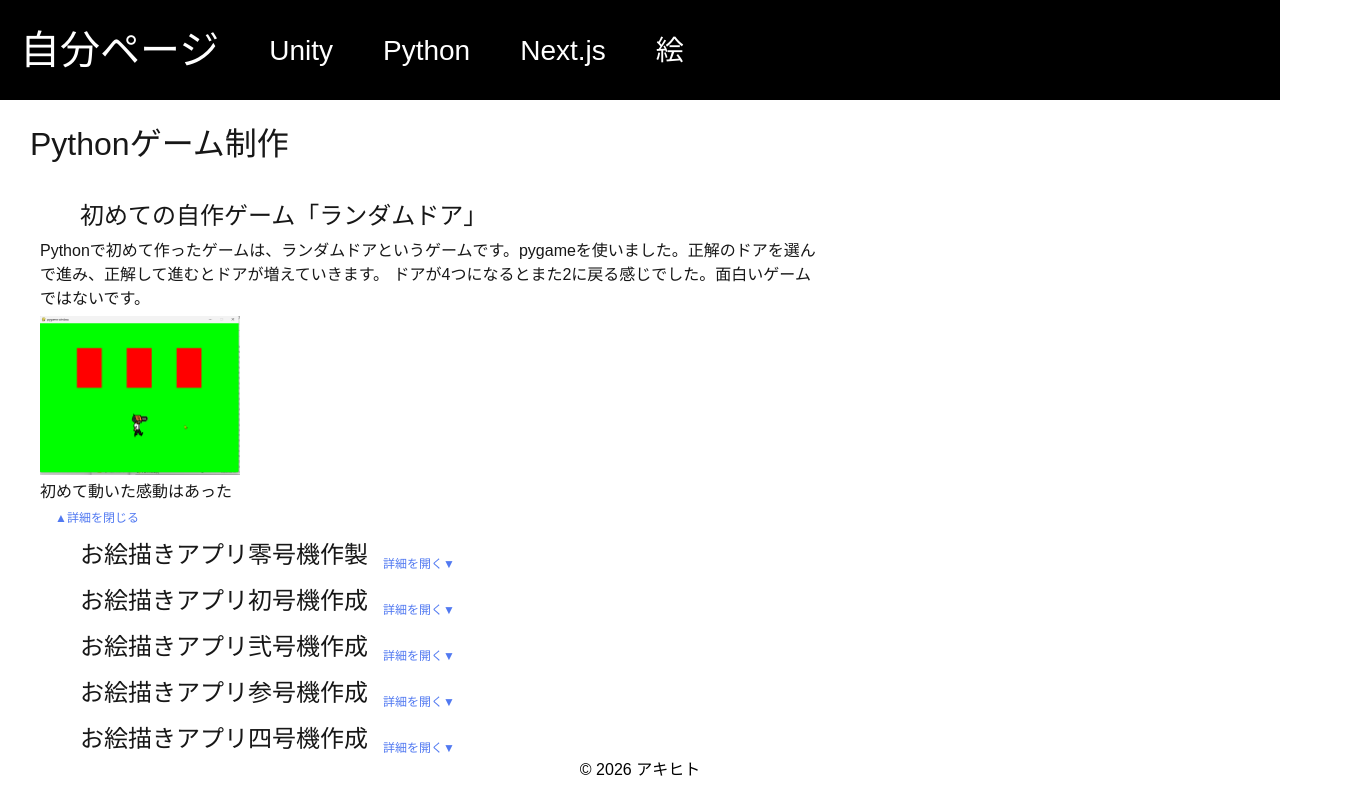
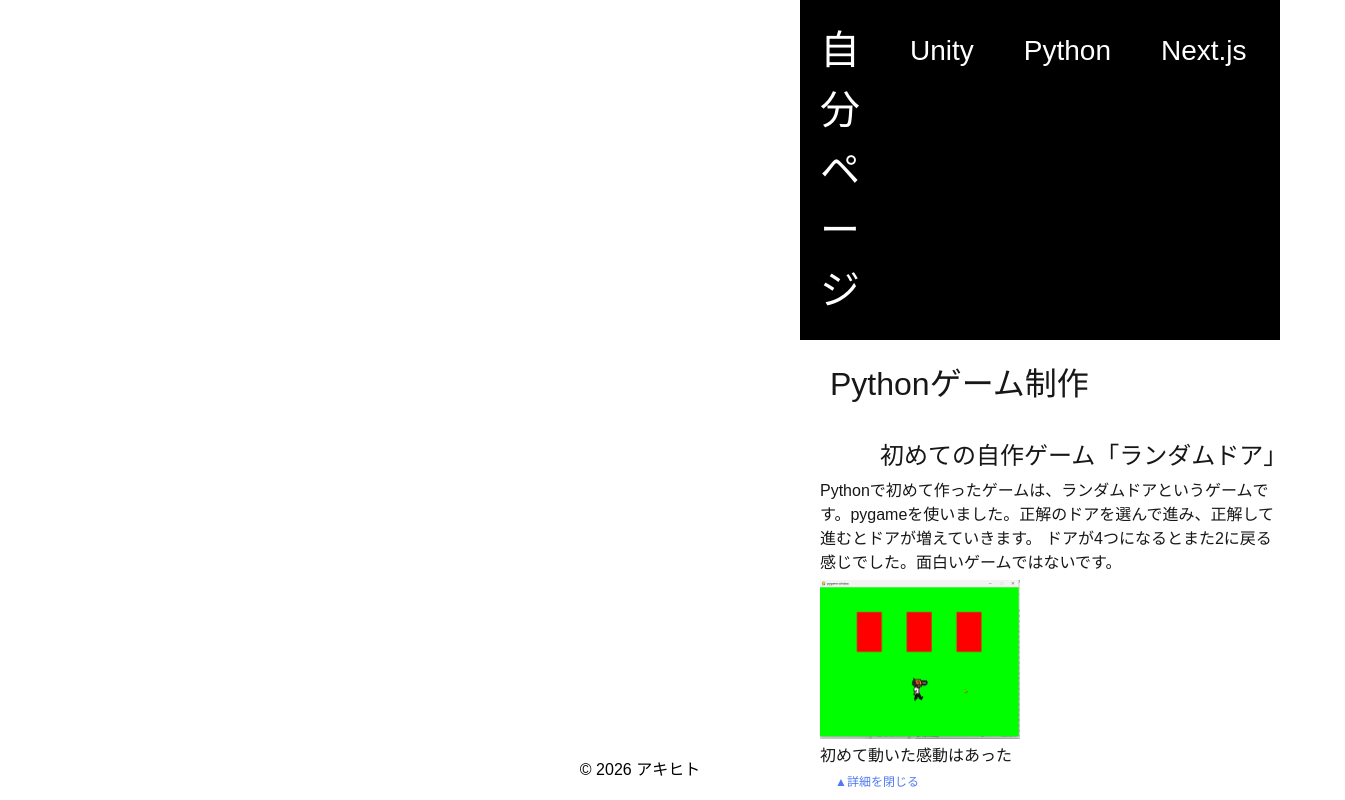
Before and after one commit to akiaki0901/My-Profile, a Next.js app: page /Python in a window 1280 px wide. Shown: the top 800 px of the page, 1345 px wide, since content can reach past the window. Built offline with nearby package versions, Linux system fonts and the light colour scheme.

Commit message:
footer分離

```diff
--- a/components/ButtonOpenText.jsx
+++ b/components/ButtonOpenText.jsx
@@ -18,7 +18,7 @@ export default function ButtonOpenText({ title, children, defaultOpen=false }) {
       </div>
 
       {open && (
-        <div className={styles.section}>
+        <div className={styles.inner}>
 
             {children}
 
--- a/components/PageLayout.jsx
+++ b/components/PageLayout.jsx
@@ -1,11 +1,15 @@
 import Header from "./Header";
-import Footer from "./Footer"
+import Footer from "./Footer";
+import styles from "./page.module.css";
 
 export default function PageLayout({children}) {
   return (
     <>
-      <Header/>
-      {children}
+      <main className={styles.main}>
+        <Header/>
+        {children}
+
+      </main>
       <Footer/>
     </>
   );
--- a/components/page.module.css
+++ b/components/page.module.css
@@ -36,6 +36,7 @@
     max-width: 800px;*/
     margin-right: auto ;
     margin-left: 15px;
+    padding-bottom: 300px;
     font-size: 12px;
     color: rgb(81, 121, 241);
 }
@@ -47,7 +48,12 @@
   /*align-items: flex-end;*/
   max-width: 800px;
   margin-left: 20px;
-
+  padding-bottom: 300px;
+}
+.inner {
+  display: flex;
+  flex-direction: column;
+  gap: 5px;
 }
 
 .header {
@@ -82,5 +88,6 @@
   justify-content: center;
 }
 .main{
-  padding-bottom: 120px;
+  padding-bottom: 1000px;
+  padding-left: 800px;
 }
```
